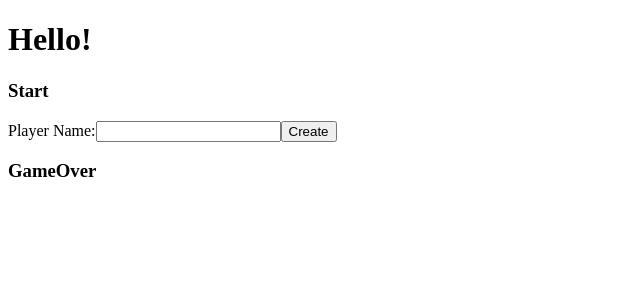
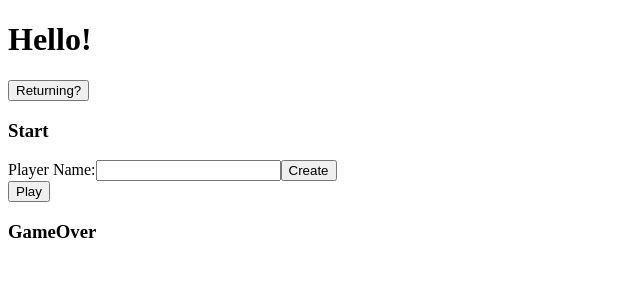
Before and after one commit to Sam-Schnaible/mvp, a React app: page / in a window 1280 px wide. Shown: the top 300 px of the page, without its empty margins (0-640 px from the left). Built offline with nearby package versions, Linux system fonts and the light colour scheme; the HTML template or start-up script is replaced by a standard one.

Commit message:
add toggling

```diff
--- a/client/src/components/Returning.jsx
+++ b/client/src/components/Returning.jsx
@@ -1,9 +1,10 @@
 import React from 'react';
 
-const Returning = (props) => {
+const Returning = ({toggleReturning}) => {
 
   return (
     <>
+    <button onClick={() => toggleReturning()}>Back</button>
       <h3>Coming back for more, eh?</h3>
       <form onSubmit>
         <label>
--- a/client/src/components/Start.jsx
+++ b/client/src/components/Start.jsx
@@ -1,6 +1,6 @@
 import React from 'react';
 
-const Start = ({player, score, average}) => {
+const Start = ({player, handleChange, handleSubmit}) => {
 
   //Make button with label 'returning player?' they can click on to go to different form
   //which performs a get request
@@ -11,10 +11,12 @@ const Start = ({player, score, average}) => {
   return (
     <>
       <h3>Start</h3>
-      <form onSubmit>
+      <form onSubmit={() => handleSubmit()} >
         <label>
           Player Name:
-          <input type='text' required></input>
+          <input type='text' required
+          onChange={(e) => handleChange(e)}
+          ></input>
         </label>
         <button>Create</button>
       </form>
--- a/client/src/index.jsx
+++ b/client/src/index.jsx
@@ -12,7 +12,8 @@ class App extends React.Component {
     {
       playerName: '',
       score: 0,
-      average: 0
+      average: 0,
+      returning: false
     }
   }
 
@@ -33,17 +34,53 @@ class App extends React.Component {
     })
   }
 
+  handleReturningSubmit = () => {
+    axios.get('/retrievePlayer',
+    {
+      params: {
+        name: this.state.playerName
+      }
+    })
+    .then( result => {
+      console.log(result.score, result.avg);
+      //this is where I would pass this to the game
+      //so it could display player information
+    })
+  }
+
+  toggleReturning = () => {
+    this.state.returning === false ?
+    this.setState({returning: true}) :
+    this.setState({returning: false})
+  }
 
 
   render () {
     //write logic that switches between new player and returning player form
+    let nameForm;
+    let checkReturning;
+    this.state.returning ?
+    nameForm = <Returning
+      toggleReturning={this.toggleReturning}
+      /> :
+     nameForm = <Start
+      player={this.state.playerName}
+      handleChange={this.handleChange}
+      handleSubmit={this.handleNewPlayerSubmit}
+      />
+    this.state.returning ?
+    checkReturning = null :
+    checkReturning = <button
+    onClick={() => this.toggleReturning()}>Returning?</button>
+
 
     return (
     <div>
       <h1>Hello!</h1>
-      <Start
-      player={this.state.playerName}
-      />
+      {checkReturning}
+      {nameForm}
+
+      <button>Play</button>
       <GameOver/>
 
     </div>
```
Also changed, not shown: 1 other file (tests, documents, lock files or other folders).
